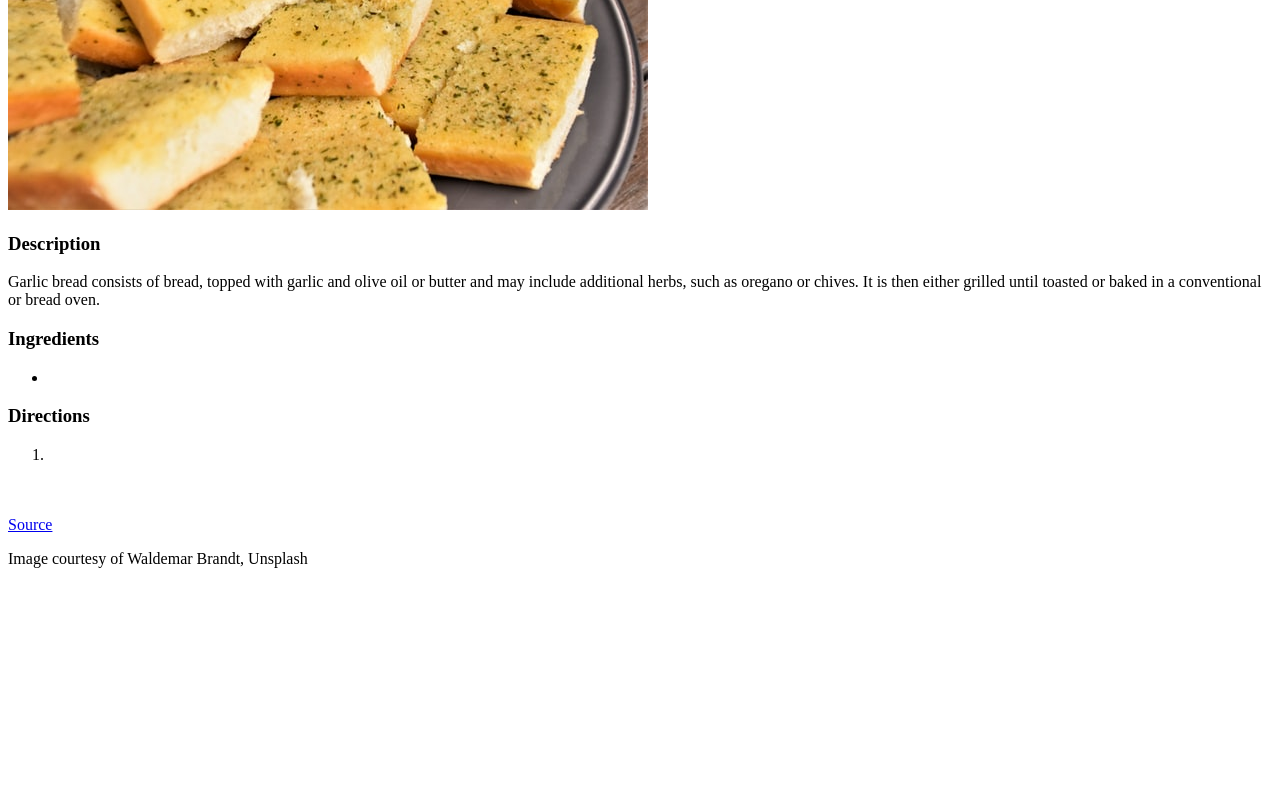
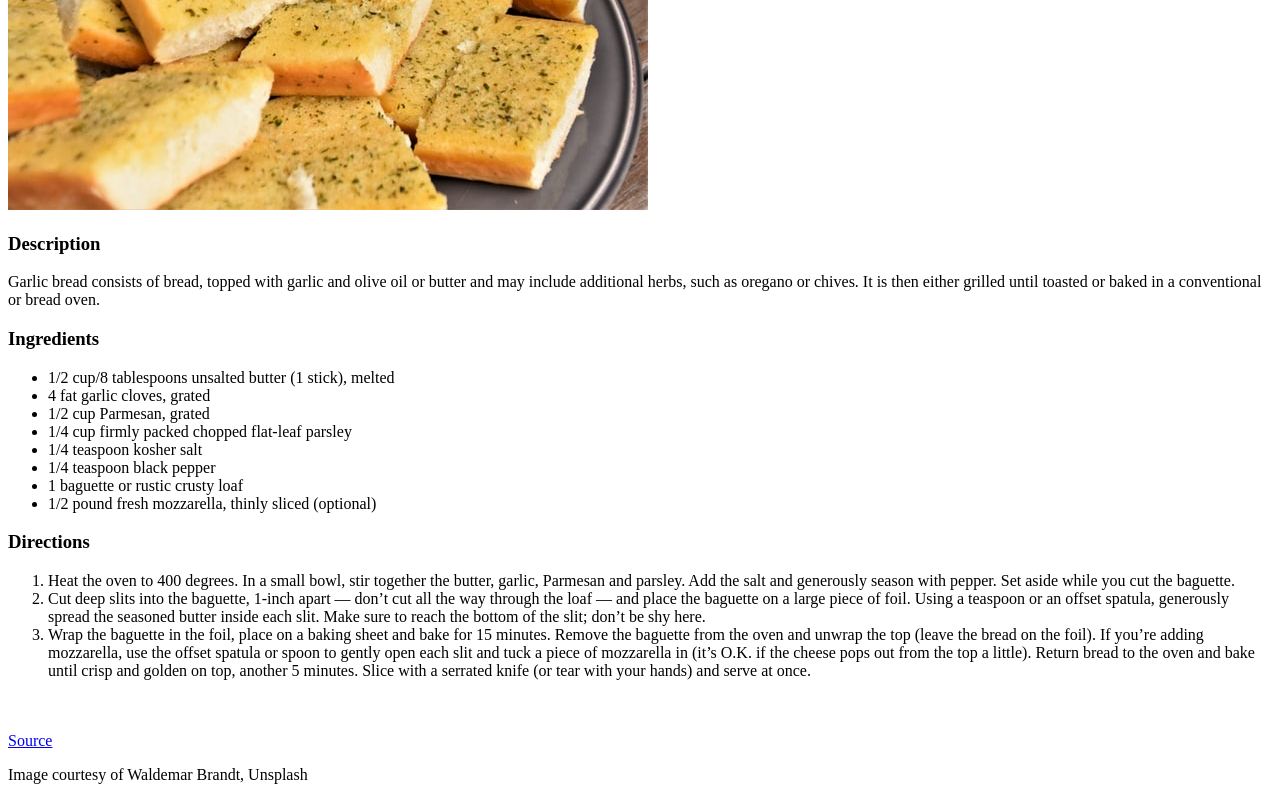
Before and after one commit to nbridgeman/odin-recipes, a plain HTML site: page recipes/garlicbread.html in a window 1280 px wide. Shown: the part 339-1139 px from the top of the page. Before the commit the page ends 923 px from the top, so only its background shows below. Drawn offline with Linux system fonts and the light colour scheme.

Commit message:
Finished Garlic Bread page

```diff
--- a/recipes/garlicbread.html
+++ b/recipes/garlicbread.html
@@ -14,15 +14,36 @@
 
         <h3>Ingredients</h3>
         <ul>
-           <li></li>
+           <li>1/2 cup/8 tablespoons unsalted butter (1 stick), melted</li>
+           <li>4 fat garlic cloves, grated</li>
+           <li>1/2 cup Parmesan, grated</li>
+           <li>1/4 cup firmly packed chopped flat-leaf parsley</li>
+           <li>1/4 teaspoon kosher salt</li>
+           <li>1/4 teaspoon black pepper</li>
+           <li>1 baguette or rustic crusty loaf</li>
+           <li>1/2 pound fresh mozzarella, thinly sliced (optional)</li>
         </ul>
 
         <h3>Directions</h3>
         <ol>
-            <li></li>
+            <li>Heat the oven to 400 degrees. In a small bowl, stir together the butter,
+                garlic, Parmesan and parsley. Add the salt and generously season with
+                pepper. Set aside while you cut the baguette.</li>
+            <li>Cut deep slits into the baguette, 1-inch apart — don’t cut all the way
+                through the loaf — and place the baguette on a large piece of foil. Using
+                a teaspoon or an offset spatula, generously spread the seasoned butter
+                inside each slit. Make sure to reach the bottom of the slit; don’t be shy
+                here.</li>
+            <li>Wrap the baguette in the foil, place on a baking sheet and bake for 15
+                minutes. Remove the baguette from the oven and unwrap the top (leave
+                the bread on the foil). If you’re adding mozzarella, use the offset spatula
+                or spoon to gently open each slit and tuck a piece of mozzarella in (it’s
+                O.K. if the cheese pops out from the top a little). Return bread to the
+                oven and bake until crisp and golden on top, another 5 minutes. Slice
+                with a serrated knife (or tear with your hands) and serve at once.</li>
         </ol>
         <br><br>
-        <a href="https://www.allrecipes.com/recipe/23600/worlds-best-lasagna/">Source</a>
+        <a href="https://cooking.nytimes.com/recipes/1019684-garlic-bread">Source</a>
         <p>Image courtesy of Waldemar Brandt, Unsplash</p>
     </body>
 </html>
```
